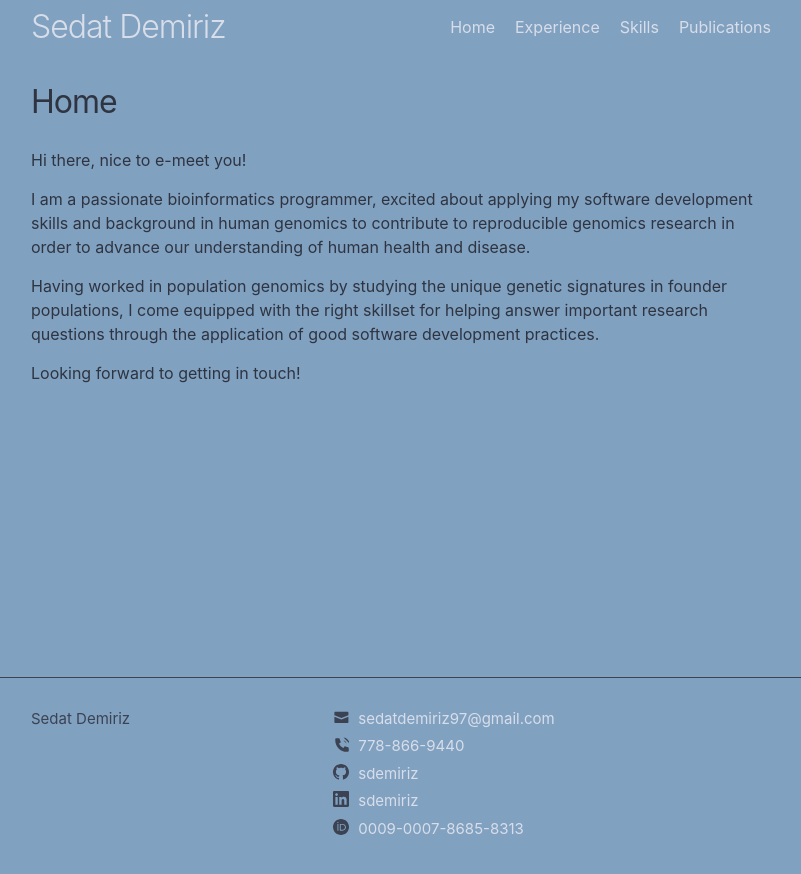
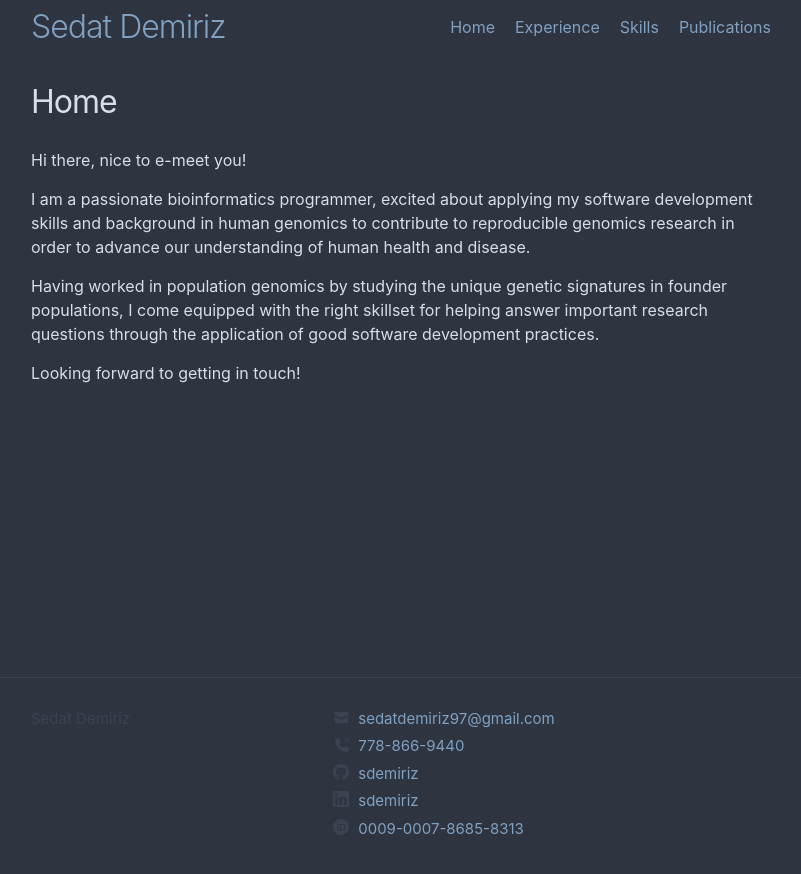
Before and after one commit to sdemiriz/sdemiriz.github.io, a Jekyll site: the page built from 01_home.html, in a window 1280 px wide. Shown: the top 874 px of the page, without its empty margins (239-1040 px from the left). Built offline with Jekyll 4.4.1, drawn with Linux system fonts in a browser that asks for light colours.

Commit message:
fix: change colors on entire website

```diff
--- a/_sass/minima.scss
+++ b/_sass/minima.scss
@@ -10,9 +10,9 @@ $base-line-height: 1.5 !default;
 
 $spacing-unit: 30px !default;
 
-$text-color: #2e3440 !default;
-$background-color: #81a1c1 !default;
-$brand-color: #d8dee9 !default;
+$text-color: #d8dee9 !default;
+$background-color: #2e3440 !default;
+$brand-color: #81a1c1 !default;
 
 $grey-color: #3b4252 !default;
 
```
